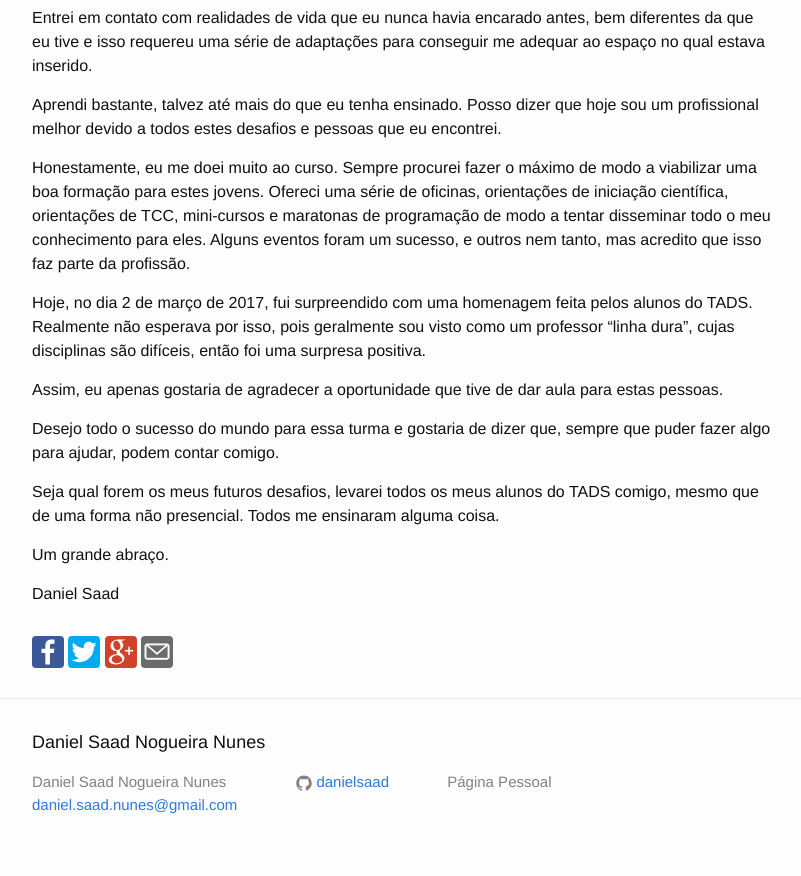
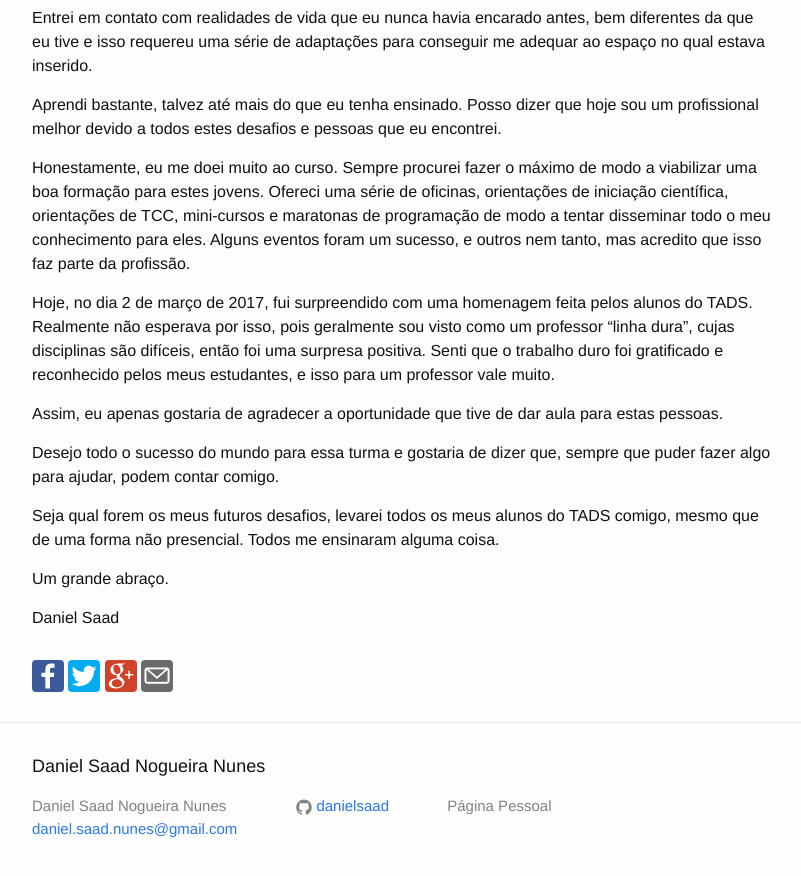
Before and after one commit to danielsaad/danielsaad.github.io, a Jekyll site: the page built from _posts/2017-03-02-sobre-homenagem-do-tads.md, in a window 1280 px wide and 900 px high, scrolled down 628 px. Shown: the top 876 px of the window, without its empty margins (238-1039 px from the left). Built offline with Jekyll 4.4.1, drawn with Linux system fonts in a browser that asks for light colours; comment, search, counter and statistics services are not loaded.

Commit message:
Adicionando post sobre homenagem do TADS

```diff
--- a/_posts/2017-03-02-sobre-homenagem-do-tads.md
+++ b/_posts/2017-03-02-sobre-homenagem-do-tads.md
@@ -28,7 +28,7 @@ Aprendi bastante, talvez até mais do que eu tenha ensinado. Posso dizer que hoj
 
 Honestamente, eu me doei muito ao curso. Sempre procurei fazer o máximo de modo a viabilizar uma boa formação para estes jovens. Ofereci uma série de oficinas, orientações de iniciação científica, orientações de TCC, mini-cursos e maratonas de programação de modo a tentar disseminar todo o meu conhecimento para eles. Alguns eventos foram um sucesso, e outros nem tanto, mas acredito que isso faz parte da profissão.
 
-Hoje, no dia 2 de março de 2017, fui surpreendido com uma homenagem feita pelos alunos do TADS. Realmente não esperava por isso, pois geralmente sou visto como um professor "linha dura", cujas disciplinas são difíceis, então foi uma surpresa positiva.
+Hoje, no dia 2 de março de 2017, fui surpreendido com uma homenagem feita pelos alunos do TADS. Realmente não esperava por isso, pois geralmente sou visto como um professor "linha dura", cujas disciplinas são difíceis, então foi uma surpresa positiva. Senti que o trabalho duro foi gratificado e reconhecido pelos meus estudantes, e isso para um professor vale muito.
 
 Assim, eu apenas gostaria de agradecer a oportunidade que tive de dar aula para estas pessoas.
 
```
